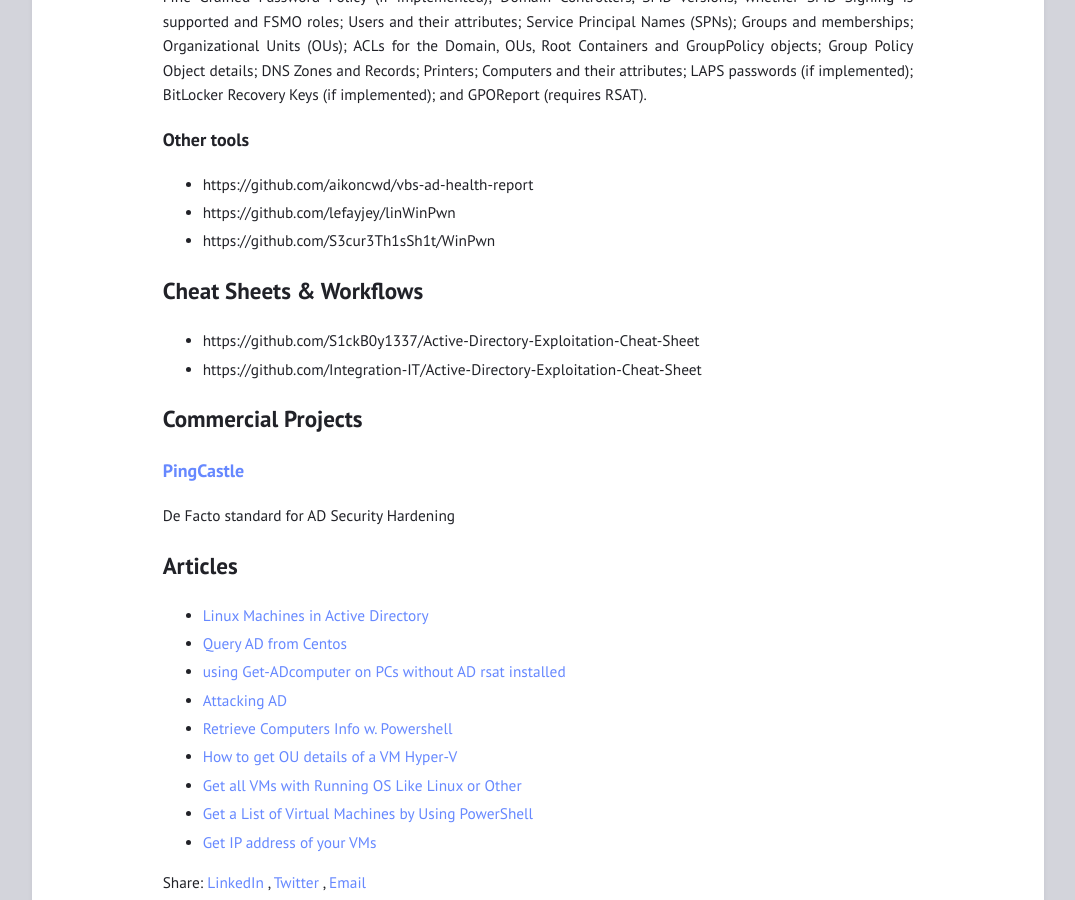
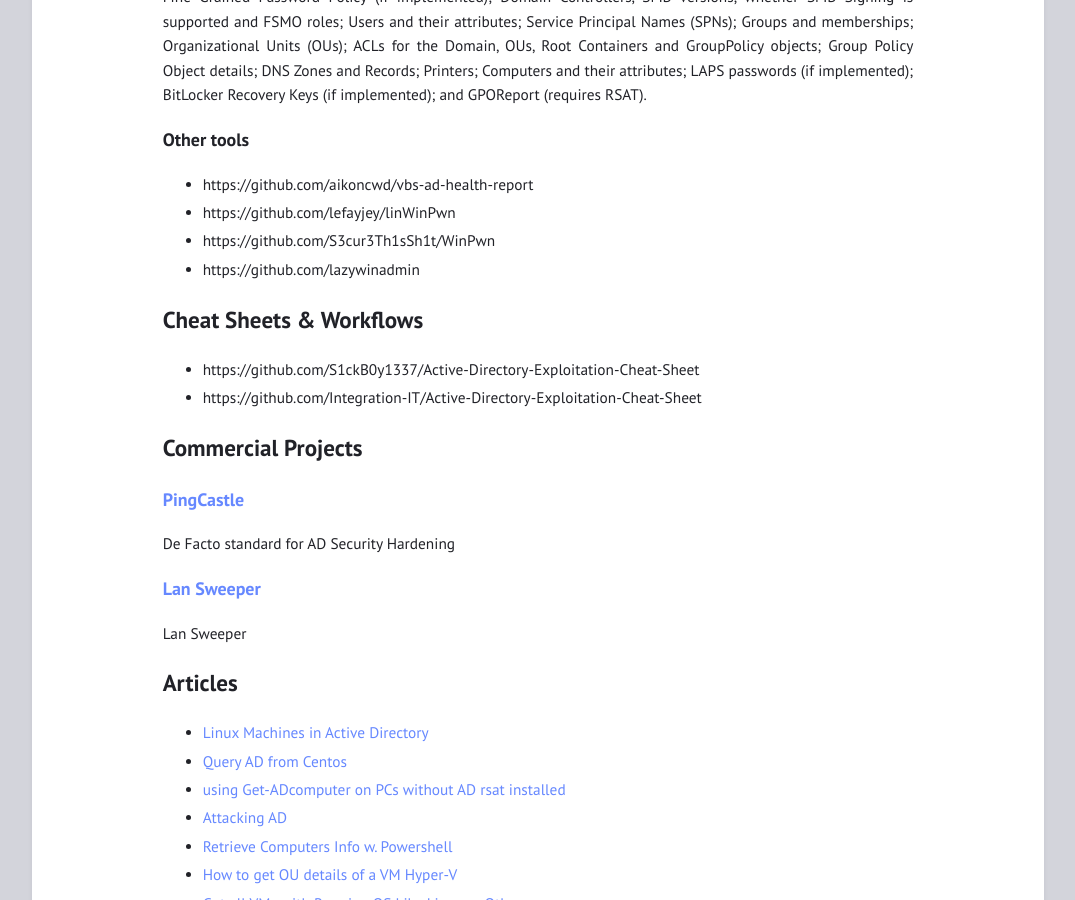
Before and after one commit to alucab/alucab.github.io, a Jekyll site: the page built from _posts/2024-11-02-Active-Directory-Recon.md, in a window 1280 px wide and 900 px high, scrolled down 647 px. Shown: the whole window, without its empty margins (102-1177 px from the left). Built offline with Jekyll 4.4.1, drawn with Linux system fonts in a browser that asks for light colours.

Commit message:
Update 2024-11-02-Active-Directory-Recon.md

```diff
--- a/_posts/2024-11-02-Active-Directory-Recon.md
+++ b/_posts/2024-11-02-Active-Directory-Recon.md
@@ -18,6 +18,7 @@
 - https://github.com/aikoncwd/vbs-ad-health-report
 - https://github.com/lefayjey/linWinPwn
 - https://github.com/S3cur3Th1sSh1t/WinPwn
+- https://github.com/lazywinadmin
 
 ## Cheat Sheets & Workflows
 
@@ -27,6 +28,8 @@
 ## Commercial Projects
 ### [PingCastle](https://www.pingcastle.com)
 De Facto standard for AD Security Hardening
+### [Lan Sweeper](https://www.lansweeper.com/product/features/it-network-discovery/active-directory-scanner/)
+Lan Sweeper
 
 ## Articles
 - [Linux Machines in Active Directory](https://blog.workinghardinit.work/2021/05/04/linux-ad-computer-object-operating-system-values/)
```
